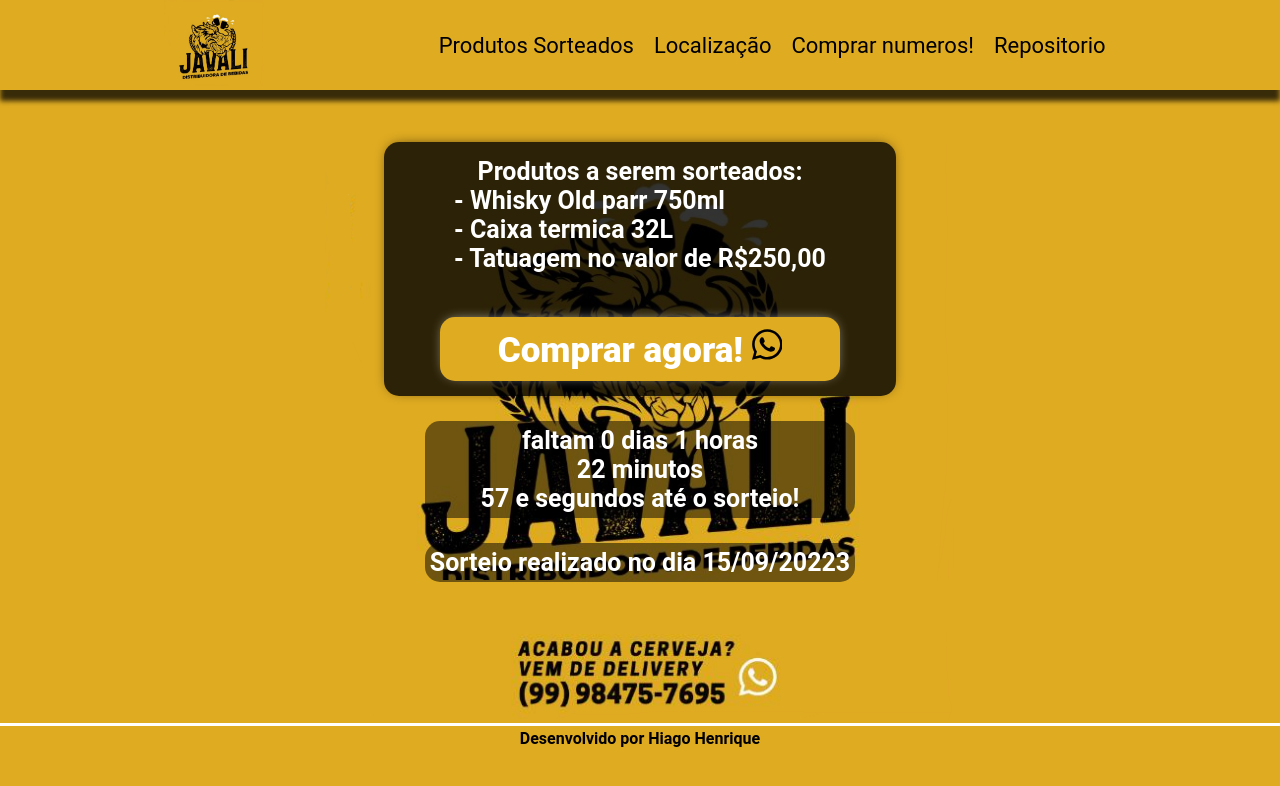
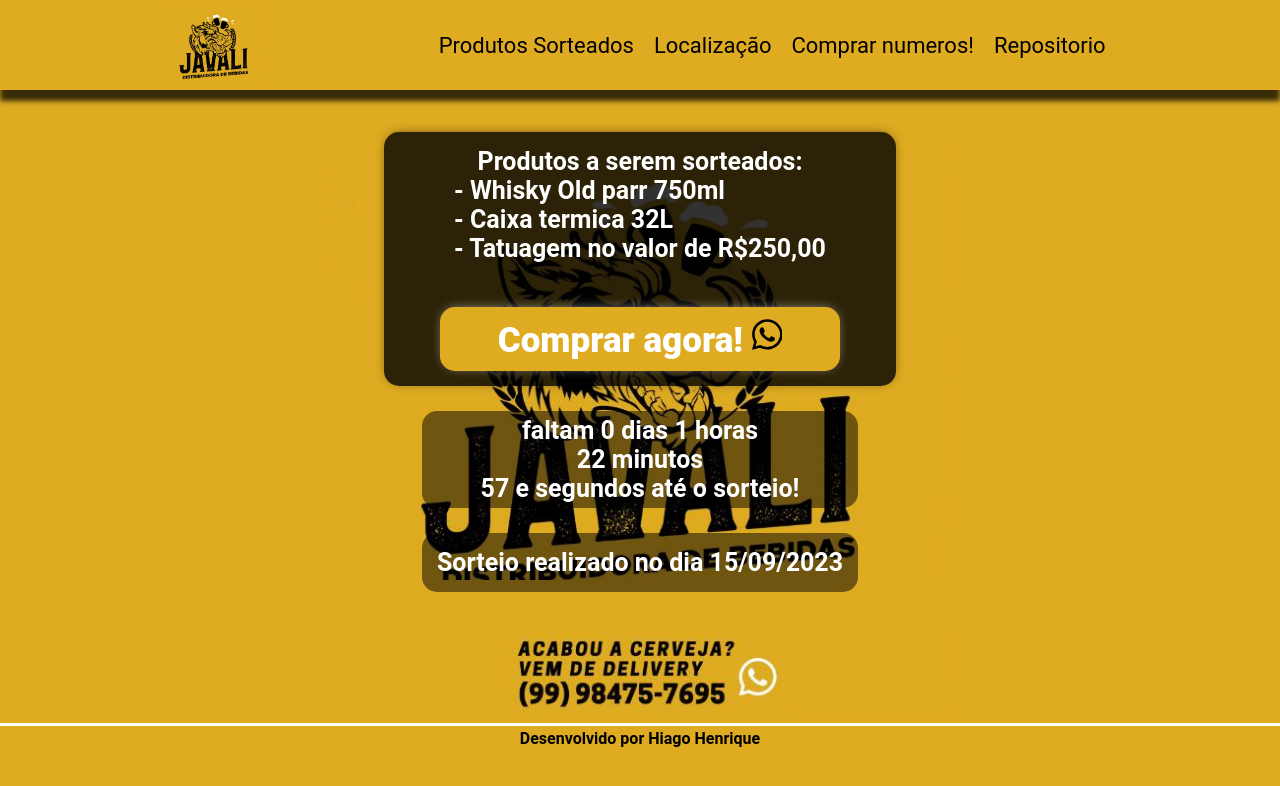
Before and after one commit to HiagoHGomes/angular-Deposito-de-Bebidas-Javali, an Angular app: page /sorteio in a window 1280 px wide. Shown: the top 786 px of the page. Built offline with nearby package versions, Linux system fonts and the light colour scheme.

Commit message:
correções estilização

```diff
--- a/src/app/components/contador/contador.component.css
+++ b/src/app/components/contador/contador.component.css
@@ -20,12 +20,25 @@
     display: none;
 }
 
+@keyframes blink {
+    0% {
+      opacity: 1;
+    }
+    50% {
+      opacity: 0;
+    }
+    100% {
+      opacity: 1;
+    }
+  }
+
 .sorteioDone {
     background-color: rgba(0, 0, 0, 0.5);
     color: white;
     font-weight: bold;
     border-radius: 15px;
-    padding: 5px;
+    padding: 15px;
     text-align: center;
     margin-top: 25px;
+    animation: blink 1s infinite;
 }
--- a/src/app/components/contador/contador.component.html
+++ b/src/app/components/contador/contador.component.html
@@ -5,5 +5,5 @@
 </div>
 
 <div class="sorteioDone">
-    <p>Sorteio realizado no dia 15/09/20223</p>
+    <p>Sorteio realizado no dia 15/09/2023</p>
 </div>
--- a/src/app/pages/sorteio/sorteio.component.css
+++ b/src/app/pages/sorteio/sorteio.component.css
@@ -43,7 +43,7 @@
     list-style: none;
 }
 
-@keyframes blink {
+/* @keyframes blink {
     0% {
       opacity: 1;
     }
@@ -53,7 +53,7 @@
     100% {
       opacity: 1;
     }
-  }
+  } */
 
   /* Aplica a animação aos links */
   a {
@@ -71,6 +71,7 @@
     -webkit-box-shadow: 0px -1px 14px -6px rgba(255, 255, 255, 1);
     -moz-box-shadow: 0px -1px 14px -6px rgba(255, 255, 255, 1);
     box-shadow: 0px -1px 14px -6px rgba(255, 255, 255, 1);
+    cursor: not-allowed;
     animation: blink 1s infinite; /* Aplica a animação de piscar */
   }
 
--- a/src/app/pages/sorteio/sorteio.component.html
+++ b/src/app/pages/sorteio/sorteio.component.html
@@ -8,7 +8,7 @@
                 <li> - Tatuagem no valor de R$250,00</li>
             </ul>
             <br>
-            <a href="">Comprar agora!
+            <a href="#">Comprar agora!
                 <svg xmlns="http://www.w3.org/2000/svg" height="1em" viewBox="0 0 448 512"><!--! Font Awesome Free 6.4.2 by @fontawesome - https://fontawesome.com License - https://fontawesome.com/license (Commercial License) Copyright 2023 Fonticons, Inc. --><style>svg{fill:#000}</style><path d="M380.9 97.1C339 55.1 283.2 32 223.9 32c-122.4 0-222 99.6-222 222 0 39.1 10.2 77.3 29.6 111L0 480l117.7-30.9c32.4 17.7 68.9 27 106.1 27h.1c122.3 0 224.1-99.6 224.1-222 0-59.3-25.2-115-67.1-157zm-157 341.6c-33.2 0-65.7-8.9-94-25.7l-6.7-4-69.8 18.3L72 359.2l-4.4-7c-18.5-29.4-28.2-63.3-28.2-98.2 0-101.7 82.8-184.5 184.6-184.5 49.3 0 95.6 19.2 130.4 54.1 34.8 34.9 56.2 81.2 56.1 130.5 0 101.8-84.9 184.6-186.6 184.6zm101.2-138.2c-5.5-2.8-32.8-16.2-37.9-18-5.1-1.9-8.8-2.8-12.5 2.8-3.7 5.6-14.3 18-17.6 21.8-3.2 3.7-6.5 4.2-12 1.4-32.6-16.3-54-29.1-75.5-66-5.7-9.8 5.7-9.1 16.3-30.3 1.8-3.7.9-6.9-.5-9.7-1.4-2.8-12.5-30.1-17.1-41.2-4.5-10.8-9.1-9.3-12.5-9.5-3.2-.2-6.9-.2-10.6-.2-3.7 0-9.7 1.4-14.8 6.9-5.1 5.6-19.4 19-19.4 46.3 0 27.3 19.9 53.7 22.6 57.4 2.8 3.7 39.1 59.7 94.8 83.8 35.2 15.2 49 16.5 66.6 13.9 10.7-1.6 32.8-13.4 37.4-26.4 4.6-13 4.6-24.1 3.2-26.4-1.3-2.5-5-3.9-10.5-6.6z"/></svg>
             </a>
         </div>
```
